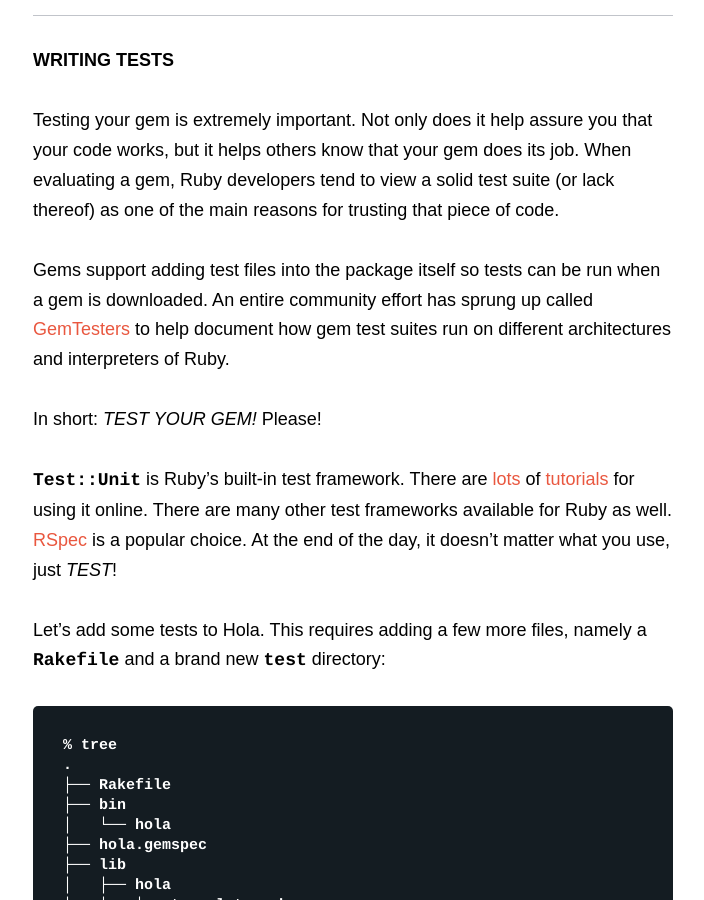
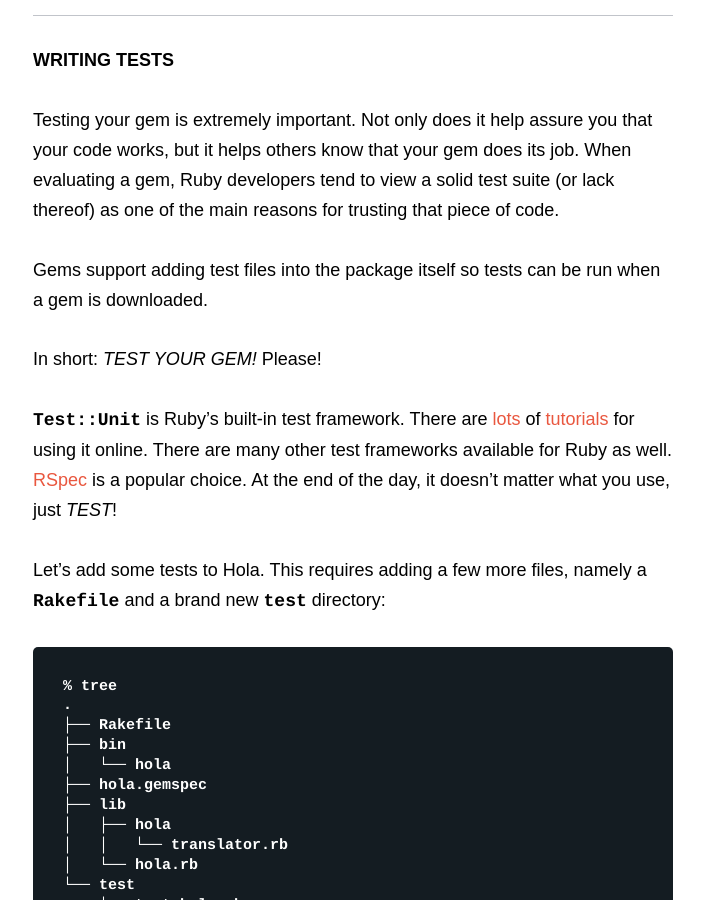
Before and after one commit to radar/guides, a Jekyll site: the page built from make-your-own-gem.md, in a window 1280 px wide and 900 px high, scrolled down 9201 px. Shown: the whole window, without its empty margins (437-1141 px from the left). Built offline with Jekyll 4.4.1, drawn with Linux system fonts in a browser that asks for light colours; nearby versions of some CDN libraries.

Commit message:
Remove deprecated info

```diff
--- a/make-your-own-gem.md
+++ b/make-your-own-gem.md
@@ -332,9 +332,7 @@ evaluating a gem, Ruby developers tend to view a solid test suite (or lack there
 as one of the main reasons for trusting that piece of code.
 
 Gems support adding test files into the package itself so tests can be run
-when a gem is downloaded. An entire community effort has sprung up called
-[GemTesters](http://test.rubygems.org/) to help document how gem test suites
-run on different architectures and interpreters of Ruby.
+when a gem is downloaded.
 
 In short: *TEST YOUR GEM!* Please!
 
```
